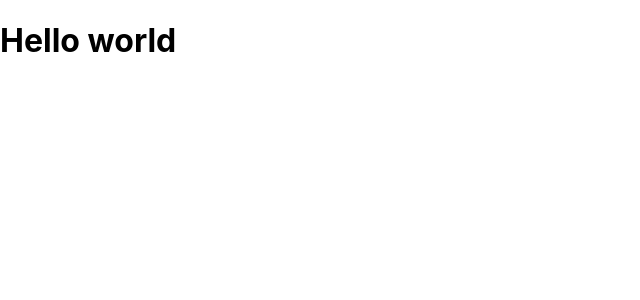
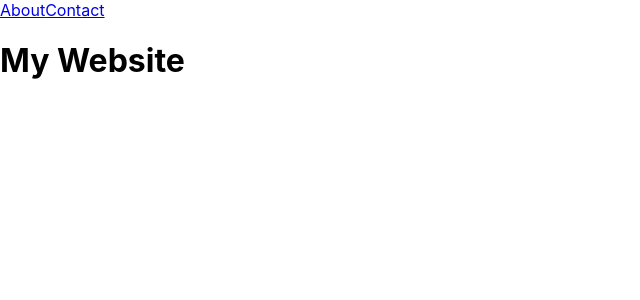
Before and after one commit to skg14-dev/react-essentials-training, a React (Create React App) app in the folder first-react-app/: page / in a window 1280 px wide. Shown: the top 300 px of the page, without its empty margins (0-640 px from the left). Built offline with nearby package versions, Linux system fonts and the light colour scheme.

Commit message:
incorporating link components

```diff
--- a/first-react-app/src/App.js
+++ b/first-react-app/src/App.js
@@ -1,33 +1,41 @@
-import './App.css';
+import "./App.css";
+import { Link } from "react-router-dom";
 
-export function Home(){
-  return(
+export function Home() {
+  return (
     <div>
+      <nav>
+        <Link to="/about">About</Link>
+        <Link to="/contact">Contact</Link>
+      </nav>
       <h1>My Website</h1>
     </div>
-  )
+  );
 }
 export function About() {
-  return(
+  return (
     <div>
-    <h1>About us</h1>
-  </div>
-
-  )
-
+      <nav>
+        <Link to="/">Home</Link>
+        <Link to="/contact">Contact</Link>
+      </nav>
+      <h1>About us</h1>
+    </div>
+  );
 }
 
 export function Contact() {
-  return(
+  return (
     <div>
-    <h1>Contact us</h1>
-  </div>
-  )
-
+      <nav>
+        <Link to="/about">About</Link>
+        <Link to="/">Home</Link>
+      </nav>
+      <h1>Contact us</h1>
+    </div>
+  );
 }
 
 export function App() {
-  return(
-    <h1>Hello world</h1>
-  )
+  return <Home />;
 }
```
Also changed, not shown: first-react-app/src/index.js (+12 -14 lines).
